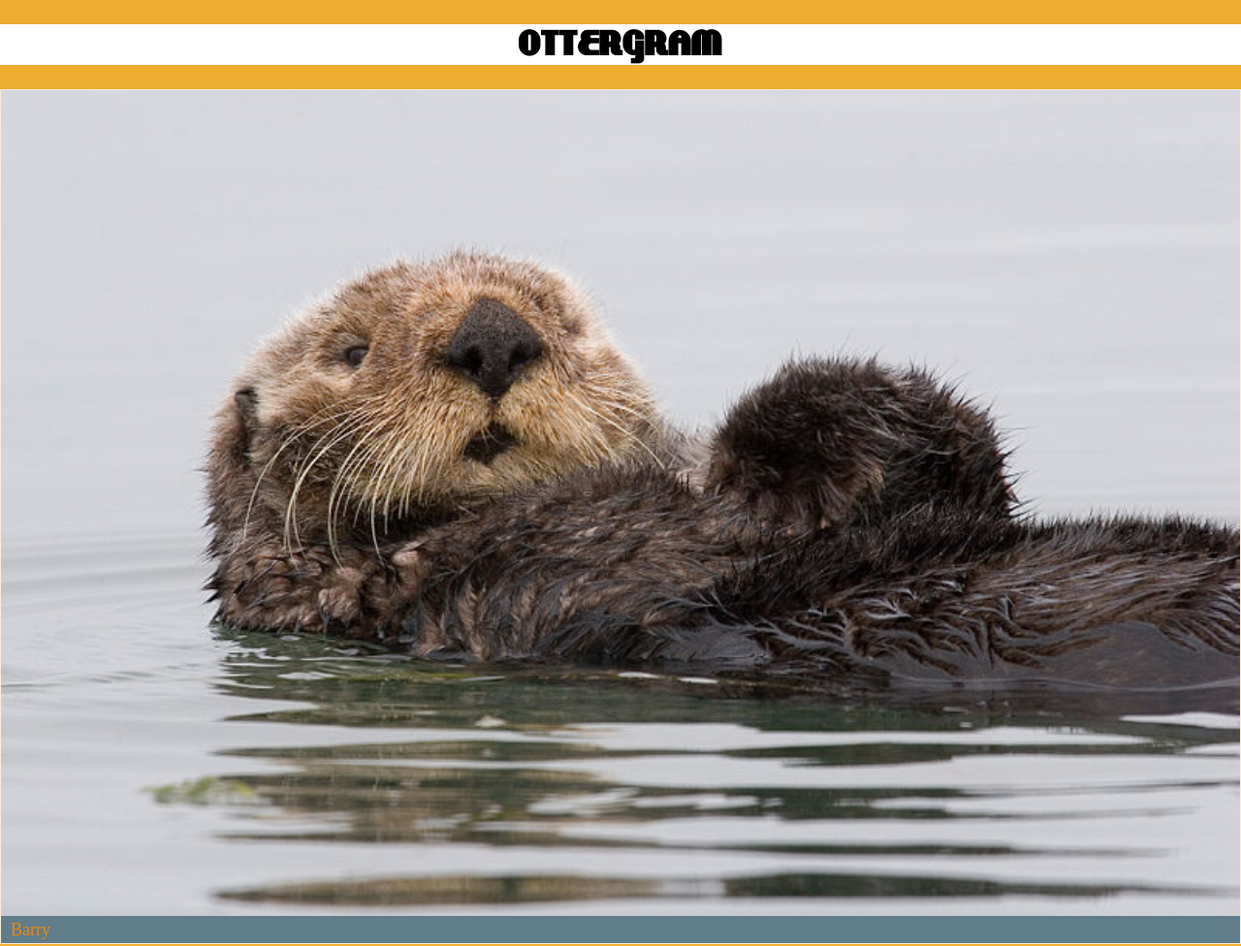
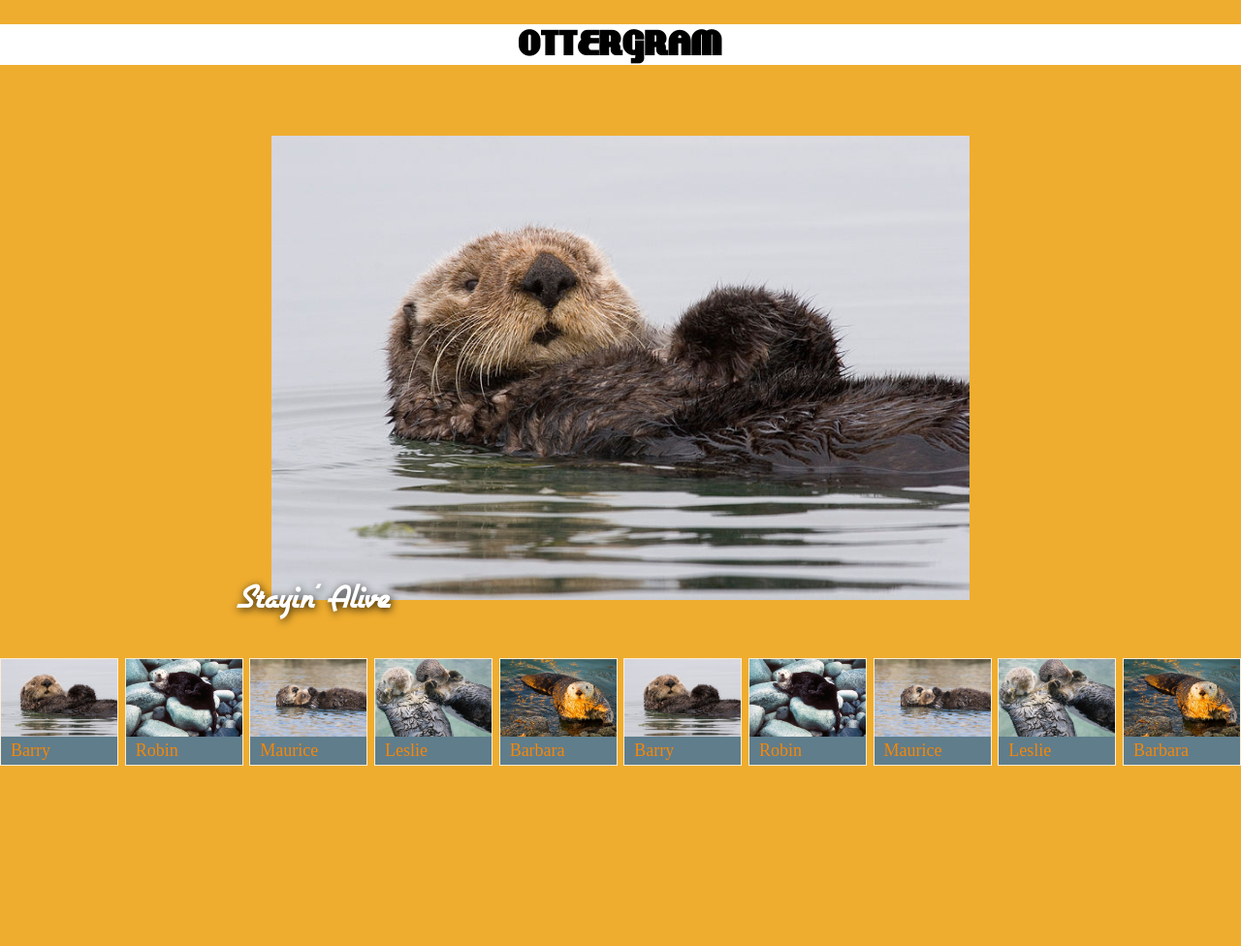
Before and after one commit to ramata/Ottergram, a plain HTML site: page index.html in a window 1280 px wide. Shown: the top 976 px of the page at 97% size. After the commit the page ends 800 px from the top, so only its background shows below. Drawn offline with nearby package versions, Linux system fonts and the light colour scheme.

Commit message:
dynamic and fluidflexbox layout

```diff
--- a/index.html
+++ b/index.html
@@ -27,9 +27,11 @@
 </head>
 
 <body>
-    <header>
+    <header class="main-header">
         <h1 class="logo-text">ottergram</h1>
     </header>
+    <main class="main-content">
+
     <ul class="thumbnail-list">
         <li class="thumbnail-item" >
             <a href="#">
@@ -61,7 +63,44 @@
                 <span class="thumbnail-title">Barbara</span>
             </a>
         </li>
+        <li class="thumbnail-item" >
+            <a href="#">
+                <img class="thumbnail-image" src="img/otter1.jpg" alt="Barry the Otter">
+                <span class="thumbnail-title">Barry</span>
+            </a>
+        </li>
+        <li class="thumbnail-item">
+            <a href="#">
+                <img class="thumbnail-image" src="img/otter2.jpg" alt="Robin the Otter">
+                <span class="thumbnail-title">Robin</span>
+            </a>
+        </li>
+        <li class="thumbnail-item">
+            <a href="#">
+                <img class="thumbnail-image" src="img/otter3.jpg" alt="Maurice the Otter">
+                <span class="thumbnail-title">Maurice</span>
+            </a>
+        </li>
+        <li class="thumbnail-item">
+            <a href="#">
+                <img class="thumbnail-image" src="img/otter4.jpg" alt="Leslie the Otter">
+                <span class="thumbnail-title">Leslie</span>
+            </a>
+        </li>
+        <li class="thumbnail-item">
+            <a href="#">
+                <img class="thumbnail-image" src="img/otter5.jpg" alt="Barbara the Otter">
+                <span class="thumbnail-title">Barbara</span>
+            </a>
+        </li>
     </ul>
+
+    <div class="detail-image-container">
+      <div class="detail-image-frame">
+      <img class="detail-image" src="img/otter1.jpg" alt="">
+      <span class="detail-image-title">Stayin' Alive</span>
+      </div>
+    </div>
+  </main>
 </body>
-
 </html>
--- a/stylesheets/styles.css
+++ b/stylesheets/styles.css
@@ -1,3 +1,14 @@
+@font-face {
+  font-family: 'airstreamregular';
+  src: url('fonts/Airstream-webfont.eot');
+  src: url('fonts/Airstream-webfont.eot?#iefix') format('embedded-opentype'),
+       url('fonts/Airstream-webfont.woff') format('woff'),
+       url('fonts/Airstream-webfont.ttf') format('truetype'),
+       url('fonts/Airstream-webfont.svg#airstreamregular') format('svg');
+  font-weight: normal;
+  font-style: normal;
+}
+
 @font-face {
   font-family: 'lakeshore';
   src: url('fonts/LAKESHOR-webfont.eot');
@@ -9,13 +20,24 @@
   font-style: normal;
 }
 
+html, body {
+  height: 100%;
+}
+
 body {
+  display: flex;
+  flex-direction: column;
+
   font-size: 10px;
   background: #EFAD2F
 }
 
 a {
   text-decoration: none;
+}
+
+.main-header {
+  flex: 0 1 auto;
 }
 
 .logo-text {
@@ -27,19 +49,30 @@ a {
   font-size: 37px;
 }
 
-.thumbnail-item + .thumbnail-item {
-  margin-top: 10px;
+.main-content {
+  flex: 1 1 auto;
+  display: flex;
+  flex-direction: column;
 }
 
 .thumbnail-item {
-  display: block;
+  display: inline-block;
+  min-width: 120px;
+  max-width: 120px;
   border: 1px solid rgb(100%, 100%, 100%);
   border: 1px solid rgba(100%, 100%, 100%, 0.8);
 }
 
 .thumbnail-list {
+  flex: 0 1 auto;
+  order: 2;
+  display: flex;
+  justify-content: space-between;
   list-style: none;
   padding: 0;
+
+  white-space: nowrap;
+  overflow-x: auto;
 }
 
 .thumbnail-image {
@@ -56,3 +89,30 @@ a {
 
   font-size: 18px;
 }
+
+.detail-image-container {
+  flex: 1 1 auto;
+  display: flex;
+  justify-content: center;
+  align-items: center;
+}
+
+.detail-image-frame {
+  position: relative;
+  text-align: center;
+}
+
+.detail-image {
+  width: 90%;
+}
+
+.detail-image-title {
+  position: absolute;
+  bottom: -16px;
+  left: 4px;
+
+  font-family: airstreamregular;
+  color: white;
+  text-shadow: rgba(0,0,0,0.9) 1px 2px 9px;
+  font-size: 40px;
+}
```
